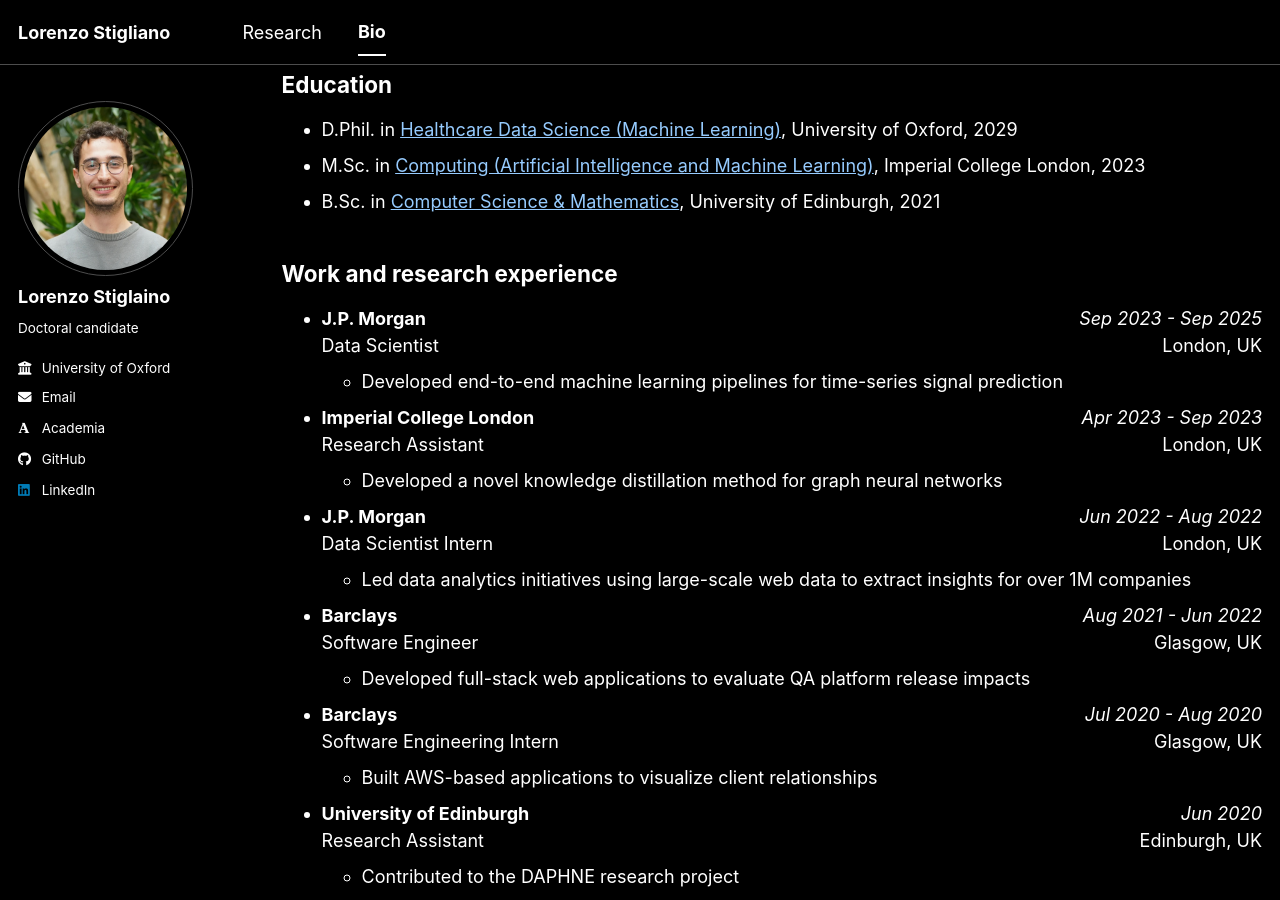
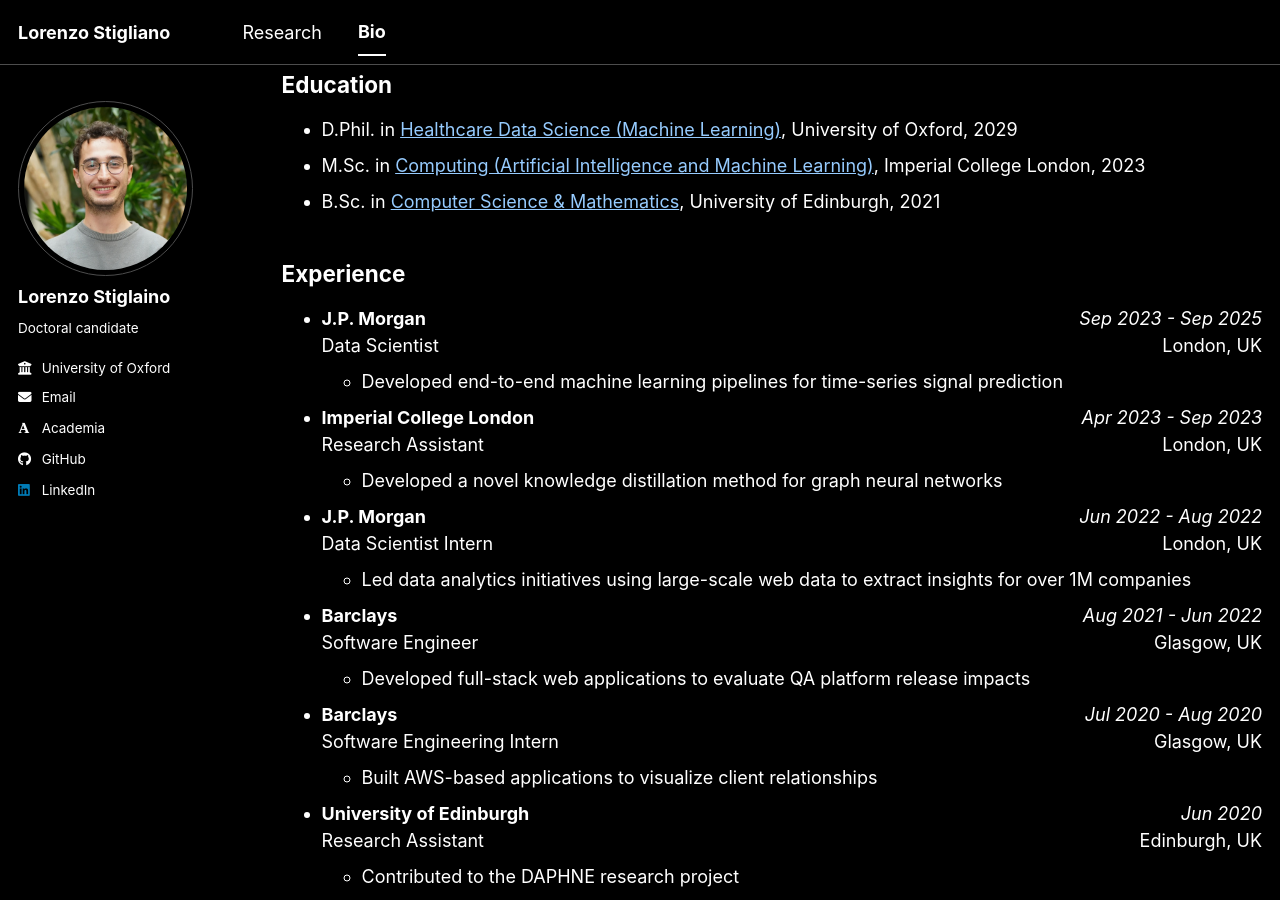
Before and after one commit to LorenzoStigliano/lorenzostigliano.github.io, a Jekyll site: the page built from _pages/cv.md, in a window 1280 px wide and 900 px high, scrolled down 466 px. Built offline with Jekyll 4.4.1, drawn with Linux system fonts in a browser that asks for light colours; some web fonts are replaced; a script bundle is joined from its source files by our own code; library files that are not in the unit come from our copies.

Commit message:
rename header

```diff
--- a/_pages/cv.md
+++ b/_pages/cv.md
@@ -22,7 +22,7 @@
 * M.Sc. in [Computing (Artificial Intelligence and Machine Learning)](https://www.imperial.ac.uk/study/courses/postgraduate-taught/computing-artificial-intelligence-msc/), Imperial College London, 2023
 * B.Sc. in [Computer Science & Mathematics](https://study.ed.ac.uk/programmes/undergraduate/64-computer-science-and-mathematics), University of Edinburgh, 2021
 
-## Work and research experience
+## Experience
 
 <ul>
   <li>
```
